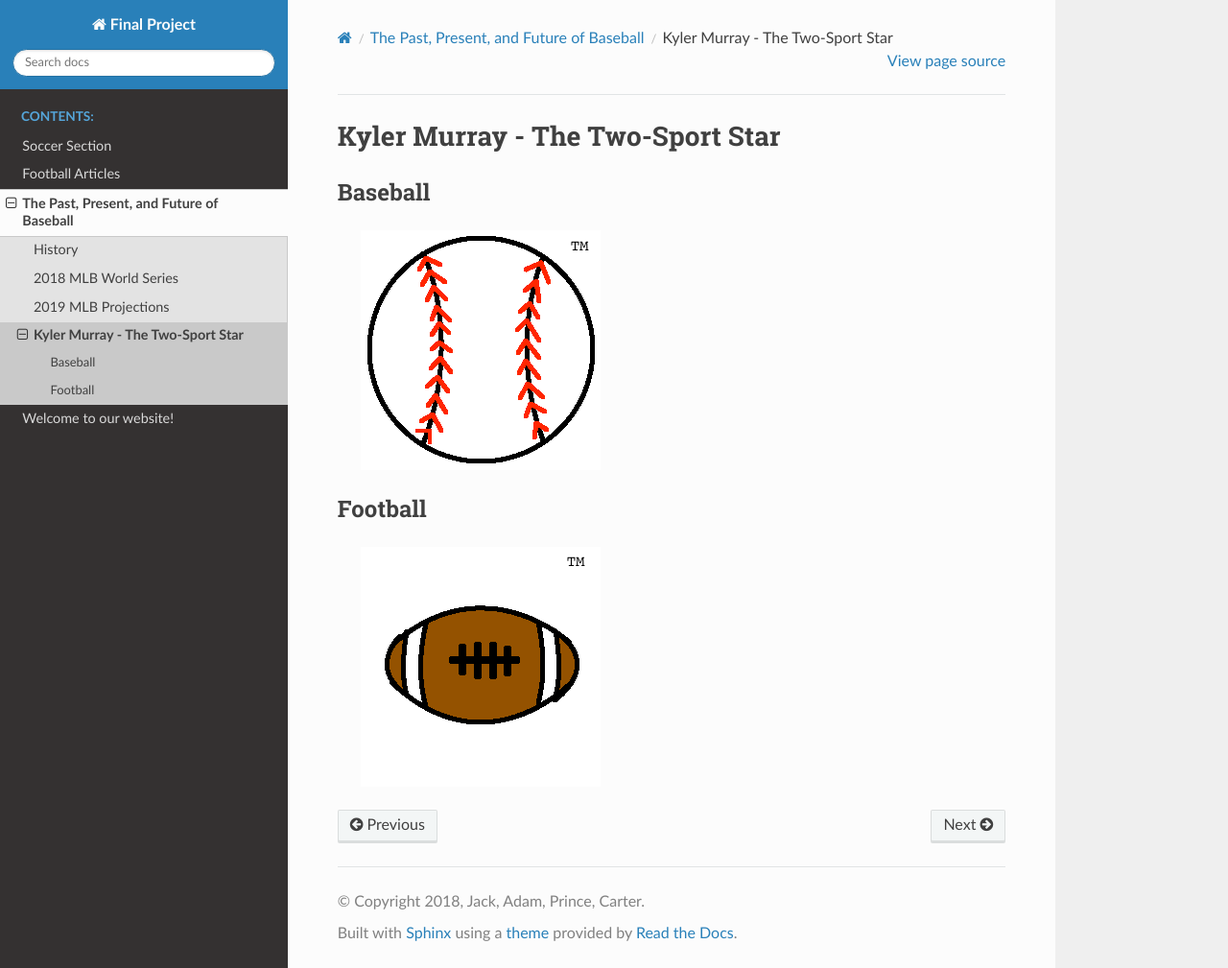
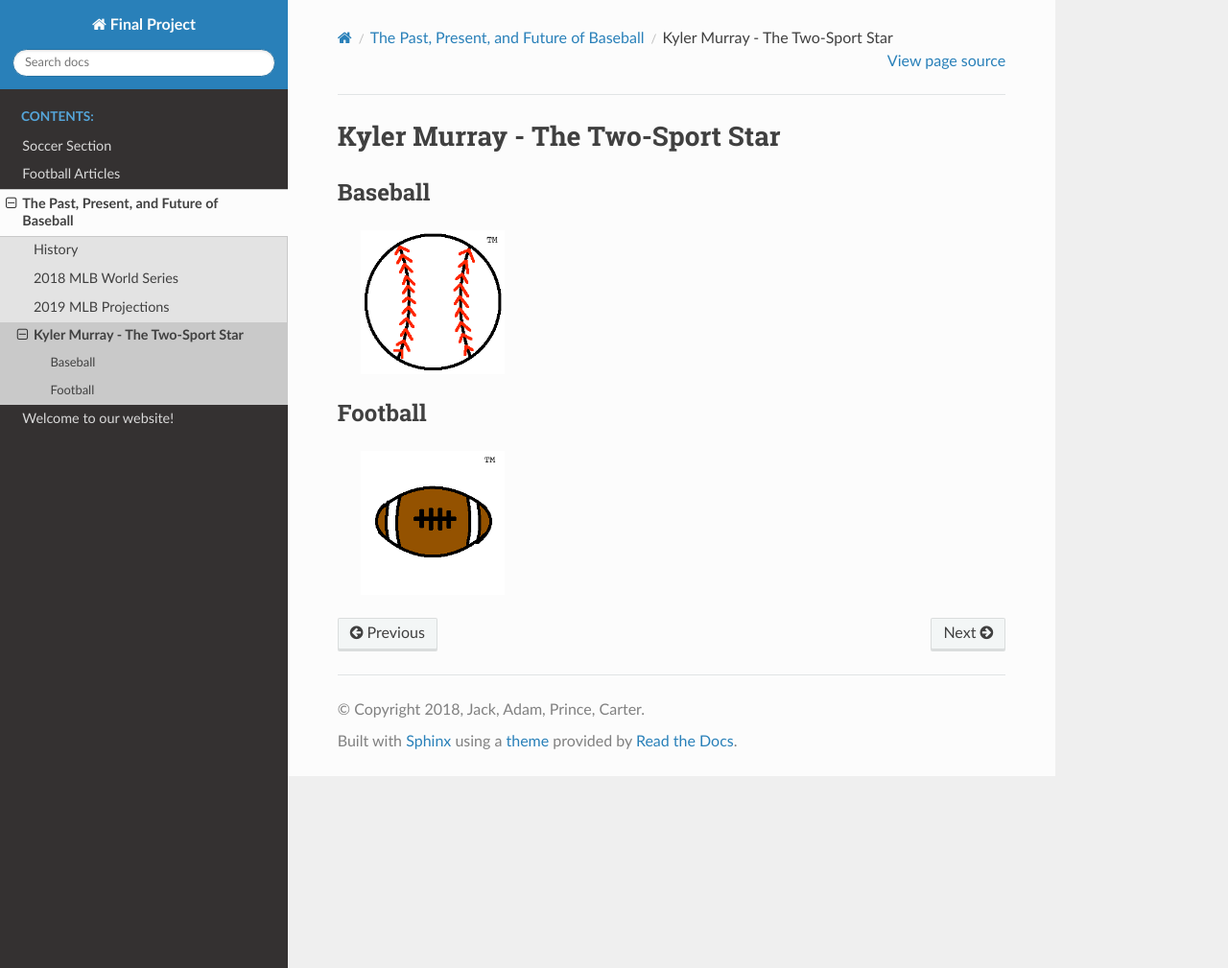
Before and after one commit to jarndt4/sports_final_project, a Sphinx documentation site: the page built from source/baseball/04kyler_murray/04kyler_murray.rst, in a window 1280 px wide and 1009 px high. Shown: the whole window at 96% size. Built offline with Sphinx 7.4.7 and the Read the Docs theme 2.0.0, drawn with Linux system fonts in a browser that asks for light colours.

Commit message:
resized images

```diff
--- a/source/baseball/02world_series/02world_series.rst
+++ b/source/baseball/02world_series/02world_series.rst
@@ -52,6 +52,7 @@
       * The game ended when Max Muncy hit a *walk-off home run* in the *18th inning*!
 
          .. image:: muncy.png
+         	:width: 150 px
 
 * **Game 4:**
 
--- a/source/baseball/04kyler_murray/04kyler_murray.rst
+++ b/source/baseball/04kyler_murray/04kyler_murray.rst
@@ -4,8 +4,11 @@
 Baseball
 --------
    .. image:: baseball.png
+      :width: 150 px
+
 
 Football
 --------
 
    .. image:: football.png
+      :width: 150 px
```
